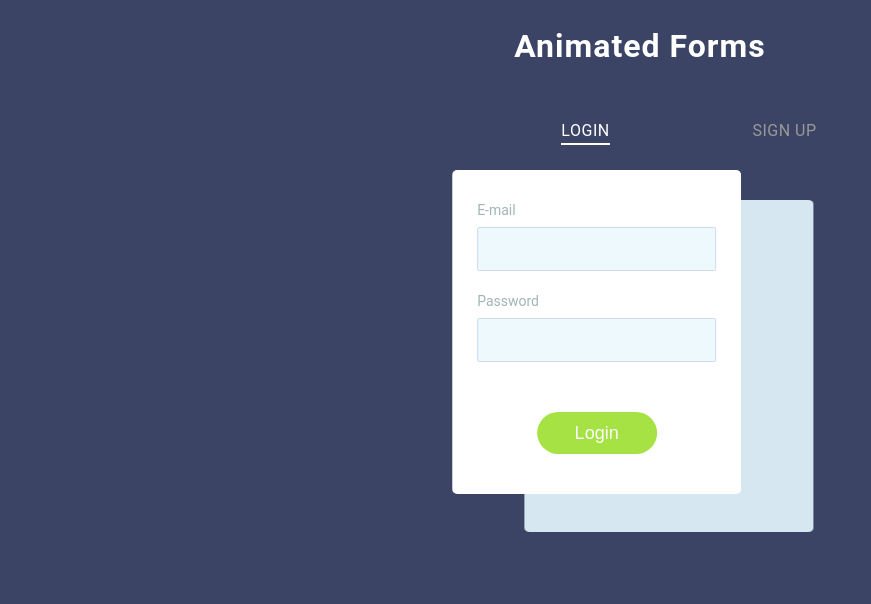
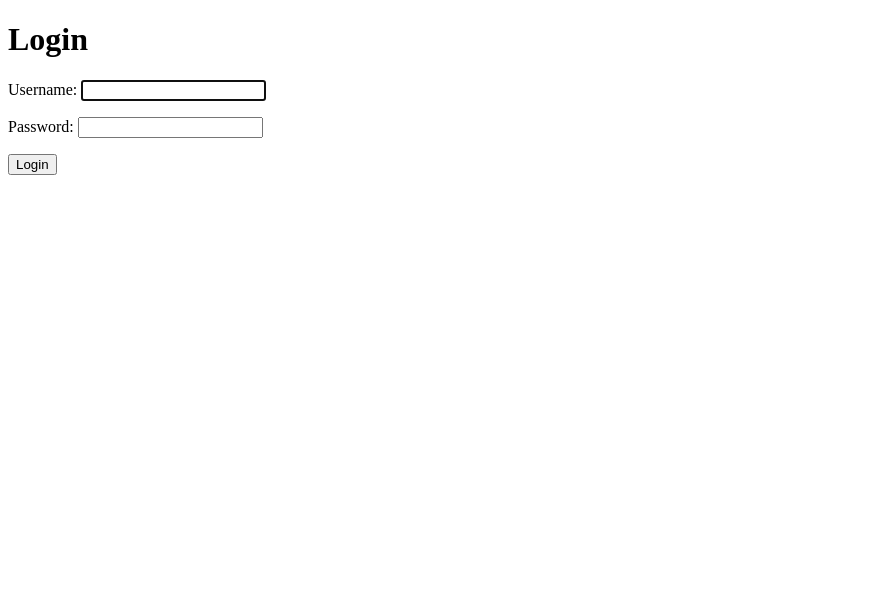
Before and after one commit to krsukhorukov/SciBook, a Django app: page /login/ in a window 1280 px wide. Shown: the top 604 px of the page, without its empty margins (0-871 px from the left). Run offline with Django 4.2, Linux system fonts and the light colour scheme.

Commit message:
login&logout

```diff
--- a/sci_book/back/static/css/login.css
+++ b/sci_book/back/static/css/login.css
@@ -1,285 +1,263 @@
-*,
-*::before,
-*::after {
-	box-sizing: border-box;
+@import url(https://fonts.googleapis.com/css?family=Lato:100,300,400,700);
+
+@mixin phold() {
+  &::-webkit-input-placeholder {
+    @content;
   }
-
-body {
-	margin: 0;
-	font-family: Roboto, -apple-system, 'Helvetica Neue', 'Segoe UI', Arial, sans-serif;
-	background: #3b4465;
+  &:-moz-placeholder {
+    @content
   }
-
-.forms-section {
-	display: flex;
-	flex-direction: column;
-	justify-content: center;
-	align-items: center;
+  &::-moz-placeholder {
+    @content
   }
-
-.section-title {
-	font-size: 32px;
-	letter-spacing: 1px;
-	color: #fff;
-}
-
-.forms {
-	display: flex;
-	align-items: flex-start;
-	margin-top: 30px;
-}
-
-.form-wrapper {
-	animation: hideLayer .3s ease-out forwards;
-}
-
-.form-wrapper.is-active {
-	animation: showLayer .3s ease-in forwards;
-}
-
-@keyframes showLayer {
-	50% {
-		z-index: 1;
-	}
-	100% {
-		z-index: 1;
+  &:-ms-input-placeholder {
+    @content
   }
 }
 
-@keyframes hideLayer {
-	0% {
-		z-index: 1;
-	}
-	49.999% {
-		z-index: 1;
-	}
+$bg: #171a1e;
+$fg: lighten($bg,60%);
+
+$hi: #39a086;
+$hib: #24d6a6;
+
+$error: #d84966;
+$warn: #b27b1c;
+
+
+
+
+fieldset {
+
+  margin: 1em auto;
+  padding: 2em;
+  width: 22em;
+  position: relative;
+
+  border-radius: 2px;
+  border-color: lighten($bg,10%);
+  background: lighten( $bg, 2% );
+  box-shadow: 0 2px 2px darken( $bg, 2% );
+
+  legend {
+
+    font-weight: 700;
+    font-size: 2em;
+    text-transform: uppercase;
+    letter-spacing: 0.12em;
+    padding: 0.5em 2em;
+    background: $bg;
+    border-image: linear-gradient( 180deg, rgba(255,255,255,0) 50%, lighten($bg,10%) 50%) 1 round;
+    border-width: 1px;
+    border-style: solid;
+    display: block;
+    width: 100%;
+    margin: 0 auto;
+
   }
 
-.switcher {
-	position: relative;
-	cursor: pointer;
-	display: block;
-	margin-right: auto;
-	margin-left: auto;
-	padding: 0;
-	text-transform: uppercase;
-	font-family: inherit;
-	font-size: 16px;
-	letter-spacing: .5px;
-	color: #999;
-	background-color: transparent;
-	border: none;
-	outline: none;
-	transform: translateX(0);
-	transition: all .3s ease-out;
 }
 
-.form-wrapper.is-active .switcher-login {
-	color: #fff;
-	transform: translateX(90px);
+input {
+
+  &, & + label > i {
+
+    border-radius: 3px;
+    box-shadow: none;
+    border: 1px solid lighten($bg,15%);
+    background: darken($bg,1%);
+    display: block;
+    width: 100%;
+      color: white;
+
+    transition: all 0.3s ease;
+
   }
 
-.form-wrapper.is-active .switcher-signup {
-	color: #fff;
-	transform: translateX(-90px);
+  &[type=text] {
+
+    font-size: 1.2em;
+    line-height: 1;
+    padding: 0.3em 0.4em;
+    margin: 0 0.5em 1em 0;
+
+    @include phold() {
+
+      color: lighten($bg,13%);
+      line-height: 1.2;
+      transition: all 0.2s ease;
+
     }
 
-.underline {
-	position: absolute;
-	bottom: -5px;
-	left: 0;
-	overflow: hidden;
-	pointer-events: none;
-	width: 100%;
-	height: 2px;
+    & + label.error {
+
+      color: $error;
+      margin: -1em 0 2em;
+      display: block;
+      transition: all 0.2s ease;
+
     }
 
-.underline::before {
-	content: '';
-	position: absolute;
-	top: 0;
-	left: inherit;
-	display: block;
-	width: inherit;
-	height: inherit;
-	background-color: currentColor;
-	transition: transform .2s ease-out;
+    &:hover {
+
+      border-color: lighten($bg,25%);
+
+      @include phold() {
+        color: lighten($bg,18%);
       }
 
-.switcher-login .underline::before {
-	transform: translateX(101%);
     }
 
-.switcher-signup .underline::before {
-	transform: translateX(-101%);
+    &.error {
+
+      border-color: $error;
+
+      &:hover,
+      &:focus {
+
+        border-color: $warn;
+
+        & + label.error {
+
+          color: $warn;
+
         }
 
-.form-wrapper.is-active .underline::before {
-	transform: translateX(0);
       }
 
-.form {
-	overflow: hidden;
-	min-width: 260px;
-	margin-top: 50px;
-	padding: 30px 25px;
-  border-radius: 5px;
-	transform-origin: top;
     }
 
-.form-login {
-	animation: hideLogin .3s ease-out forwards;
+    &:focus {
+
+      outline: none;
+      border-color: $hi;
+
+      @include phold() {
+        transform: translateX(20px);
+        opacity: 0;
       }
 
-.form-wrapper.is-active .form-login {
-	animation: showLogin .3s ease-in forwards;
     }
 
-@keyframes showLogin {
-	0% {
-		background: #d7e7f1;
-		transform: translate(40%, 10px);
-	}
-	50% {
-		transform: translate(0, 0);
-	}
-	100% {
-		background-color: #fff;
-		transform: translate(35%, -20px);
-	}
   }
 
-@keyframes hideLogin {
-	0% {
-		background-color: #fff;
-		transform: translate(35%, -20px);
-	}
-	50% {
-		transform: translate(0, 0);
-	}
-	100% {
-		background: #d7e7f1;
-		transform: translate(40%, 10px);
-	}
+  &[type=checkbox] {
+
+    & + label {
+
+      line-height: 1;
+      vertical-align: middle;
+      display: block;
+      color: transparentize( $fg, 0.6 );
+      margin: 1em 0;
+      position: relative;
+
+      transition: all 0.2s ease;
+
+      > i {
+
+        color: lighten( $bg, 7% );
+        cursor: pointer;
+        width: 1.2em;
+        height: 1.2em;
+        vertical-align: middle;
+        position: relative;
+        margin-right: 0.3em;
+        top: -1px;
+
+        &:before {
+
+          position: relative;
+          top: 1px;
+          left: 3px;
+
         }
 
-.form-signup {
-	animation: hideSignup .3s ease-out forwards;
       }
 
-.form-wrapper.is-active .form-signup {
-	animation: showSignup .3s ease-in forwards;
+      &:hover {
+
+        color: darken($fg, 25%);
+
+        > i {
+
+          border-color: lighten($bg,25%);
+          color: lighten( $bg, 15% );
+
         }
 
-@keyframes showSignup {
-	0% {
-		background: #d7e7f1;
-		transform: translate(-40%, 10px) scaleY(.8);
-	}
-	50% {
-		transform: translate(0, 0) scaleY(.8);
-	}
-	100% {
-		background-color: #fff;
-		transform: translate(-35%, -20px) scaleY(1);
-	}
       }
 
-@keyframes hideSignup {
-	0% {
-		background-color: #fff;
-		transform: translate(-35%, -20px) scaleY(1);
-	}
-	50% {
-		transform: translate(0, 0) scaleY(.8);
-	}
-	100% {
-		background: #d7e7f1;
-		transform: translate(-40%, 10px) scaleY(.8);
-	}
     }
 
-.form fieldset {
-	position: relative;
-	opacity: 0;
-	margin: 0;
-	padding: 0;
-	border: 0;
-	transition: all .3s ease-out;
+    &:checked + label {
+
+      color: $hi;
+
+      > i {
+
+        border-color: $hi;
+        background: darken($hi, 15%);
+        color: lighten( $fg, 13% );
+        text-shadow: 0 1px 0 $bg;
+
       }
 
-.form-login fieldset {
-	transform: translateX(-50%);
     }
 
-.form-signup fieldset {
-	transform: translateX(50%);
   }
 
-.form-wrapper.is-active fieldset {
-	opacity: 1;
-	transform: translateX(0);
-	transition: opacity .4s ease-in, transform .35s ease-in;
 }
 
-.form legend {
-	position: absolute;
-	overflow: hidden;
-	width: 1px;
-	height: 1px;
-	clip: rect(0 0 0 0);
+.signin {
+
+  font-size: 1.2em;
+  font-weight: 700;
+  text-transform: uppercase;
+  background: $hib;
+  border: 1px solid transparent;
+  color: $bg;
+  padding: 0.5em 2em;
+  margin: 2em 0 0;
+  vertical-align: middle;
+  display: block;
+  width: 100%;
+  border-radius: 3px;
+  opacity: 0.8;
+  transition: all 0.2s ease;
+
+  &:hover {
+
+    opacity: 1;
+
   }
 
-.input-block {
-	margin-bottom: 20px;
 }
 
-.input-block label {
-	font-size: 14px;
-  color: #a1b4b4;
+
+
+body {
+
+  font-family: "Lato";
+  font-size: 16px;
+  background: $bg;
+  color: $fg;
+  padding: 1em 0 10em;
+
 }
 
-.input-block input {
-	display: block;
-	width: 100%;
-	margin-top: 8px;
-	padding-right: 15px;
-	padding-left: 15px;
-	font-size: 16px;
-	line-height: 40px;
-	color: #3b4465;
-  background: #eef9fe;
-  border: 1px solid #cddbef;
-  border-radius: 2px;
+.vhide {
+
+  opacity: 0;
+  position: absolute;
+  width: 0px;
+  height: 0px;
+  overflow: hidden;
+
 }
 
-.form [type='submit'] {
-	opacity: 0;
-	display: block;
-	min-width: 120px;
-	margin: 30px auto 10px;
-	font-size: 18px;
-	line-height: 40px;
-	border-radius: 25px;
-	border: none;
-	transition: all .3s ease-out;
+* {
+
+  box-sizing: border-box;
+
 }
-
-.form-wrapper.is-active .form [type='submit'] {
-	opacity: 1;
-	transform: translateX(0);
-	transition: all .4s ease-in;
-}
-
-.btn-login {
-	color: #fbfdff;
-	background: #a7e245;
-	transform: translateX(-30%);
-}
-
-.btn-signup {
-	color: #a7e245;
-	background: #fbfdff;
-	box-shadow: inset 0 0 0 2px #a7e245;
-	transform: translateX(30%);
-}
--- a/sci_book/back/templates/base/login.html
+++ b/sci_book/back/templates/base/login.html
@@ -1,68 +1,22 @@
 {% extends "../base.html" %}
 {% load static %}
 {% block content %}
+<!-- <link rel="stylesheet" href="{% static 'css/login.css' %}"> -->
+<!-- Ссылку можно переделать на 'login.css', если будут какие-то изменения только для регистрации -->
 
-<link rel="stylesheet" href="{% static 'css/login.css' %}">
-<script>
-    const switchers = [...document.querySelectorAll('.switcher')]
+<form method="POST">
+    {% csrf_token %}
+    <h1>Login</h1>
+    <p>
+        <label for="id_username">Username:</label>
+        <input type="text" name="username" autofocus="" autocapitalize="none" autocomplete="username" maxlength="150"
+            required="" id="id_username">
+    </p>
 
-    switchers.forEach(item => {
-        item.addEventListener('click', function () {
-            switchers.forEach(item => item.parentElement.classList.remove('is-active'))
-            this.parentElement.classList.add('is-active')
-        })
-    })
-
-</script>
-
-
-<section class="forms-section">
-    <h1 class="section-title">Animated Forms</h1>
-    <div class="forms">
-        <div class="form-wrapper is-active">
-            <button type="button" class="switcher switcher-login">
-                Login
-                <span class="underline"></span>
-            </button>
-            <form class="form form-login">
-                <fieldset>
-                    <legend>Please, enter your email and password for login.</legend>
-                    <div class="input-block">
-                        <label for="login-email">E-mail</label>
-                        <input id="login-email" type="email" required>
-                    </div>
-                    <div class="input-block">
-                        <label for="login-password">Password</label>
-                        <input id="login-password" type="password" required>
-                    </div>
-                </fieldset>
-                <button type="submit" class="btn-login">Login</button>
-            </form>
-        </div>
-        <div class="form-wrapper">
-            <button type="button" class="switcher switcher-signup">
-                Sign Up
-                <span class="underline"></span>
-            </button>
-            <form class="form form-signup">
-                <fieldset>
-                    <legend>Please, enter your email, password and password confirmation for sign up.</legend>
-                    <div class="input-block">
-                        <label for="signup-email">E-mail</label>
-                        <input id="signup-email" type="email" required>
-                    </div>
-                    <div class="input-block">
-                        <label for="signup-password">Password</label>
-                        <input id="signup-password" type="password" required>
-                    </div>
-                    <div class="input-block">
-                        <label for="signup-password-confirm">Confirm password</label>
-                        <input id="signup-password-confirm" type="password" required>
-                    </div>
-                </fieldset>
-                <button type="submit" class="btn-signup">Continue</button>
-            </form>
-        </div>
-    </div>
-</section>
-{% endblock %}
+    <p>
+        <label for="id_password">Password:</label>
+        <input type="password" name="password" autocomplete="current-password" required="" id="id_password">
+    </p>
+    <input type="submit" value="Login">
+</form>
+{% endblock content %}
--- a/sci_book/back/urls.py
+++ b/sci_book/back/urls.py
@@ -8,4 +8,5 @@ from django.conf.urls import handler500
 urlpatterns = [
     path('login/', Login.as_view(), name='login'),
     path('', Main.as_view(), name='main'),
+    path('logout/', LogoutView.as_view(next_page='main'), name='logout'),
 ]
```
Also changed, not shown: sci_book/back/static/js/login.js (+42 -7 lines), sci_book/back/templates/base/main_page.html (+6 -1 lines), sci_book/back/templates/base/registration.html (added, +30 -0 lines). Lines whose indentation alone changed are shown as unchanged.
